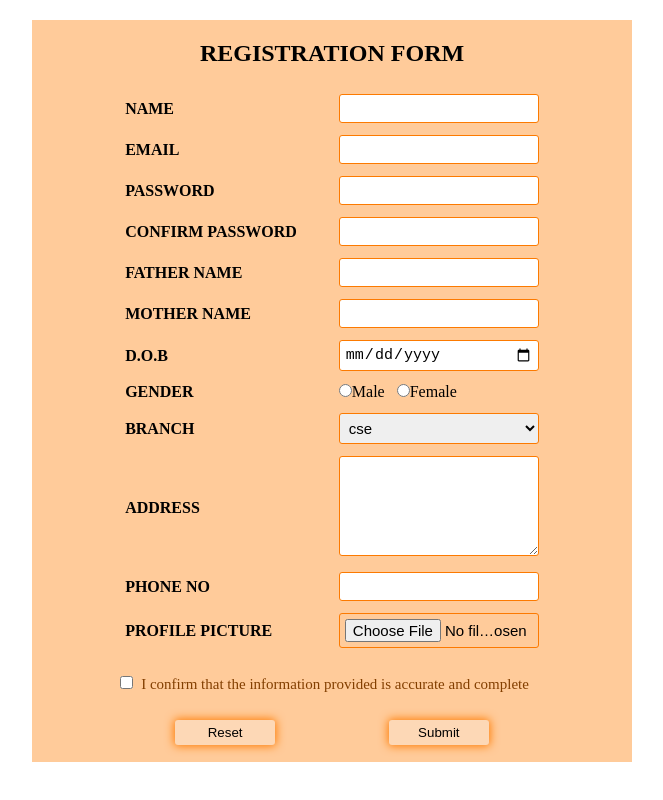
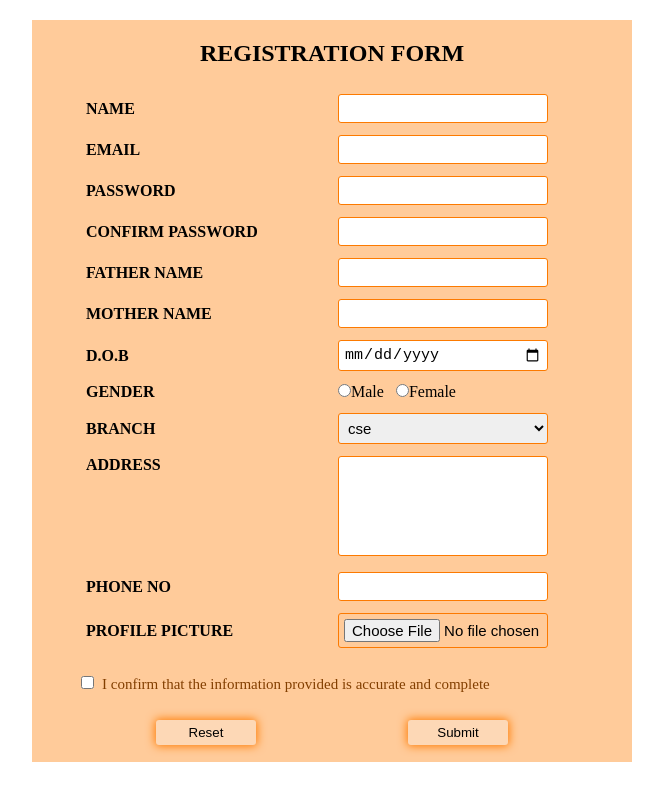
Before and after one commit to coder4al/Sem6, a plain HTML site: page WT/2-StudentRegistration/index.html in a window 1280 px wide. Shown: the whole page, without its empty margins (308-971 px from the left). Drawn offline with Linux system fonts and the light colour scheme.

Commit message:
Registration altered

```diff
--- a/WT/StudentRegistration/index.html
+++ b/WT/2-StudentRegistration/index.html
@@ -58,7 +58,7 @@
           </td>
         </tr>
         <tr>
-          <td><label for="address">address</label></td>
+          <td id="address"><label for="address">address</label></td>
           <td><textarea name="address"></textarea></td>
         </tr>
         <tr>
--- a/WT/StudentRegistration/style.css
+++ b/WT/2-StudentRegistration/style.css
@@ -37,7 +37,7 @@ label {
 input,
 select,
 textarea {
-  width: 200px;
+  width: 210px;
   border: 1px solid #fc7a00;
   border-radius: 3px;
   padding: 5px;
@@ -46,6 +46,7 @@ textarea {
 
 textarea {
   height: 100px;
+  resize: none;
 }
 input[type="radio"],
 input[type="checkbox"] {
@@ -69,8 +70,12 @@ p {
 button {
   padding: 5px;
   width: 100px;
-  margin: 0 50px 10px;
+  margin: 0 70px 10px;
   border-radius: 3px;
   background-color: #fdd8b6;
   box-shadow: 0 0 10px 1px #ff7b00;
 }
+
+#address{
+  display:block;
+}
```
Also changed, not shown: WT/6-OnlineRegistration/calendar.svg (renamed from WT/2-OnlineRegistration/calendar.svg), WT/6-OnlineRegistration/index.html (renamed from WT/2-OnlineRegistration/index.html), WT/6-OnlineRegistration/style.css (renamed from WT/2-OnlineRegistration/style.css).
